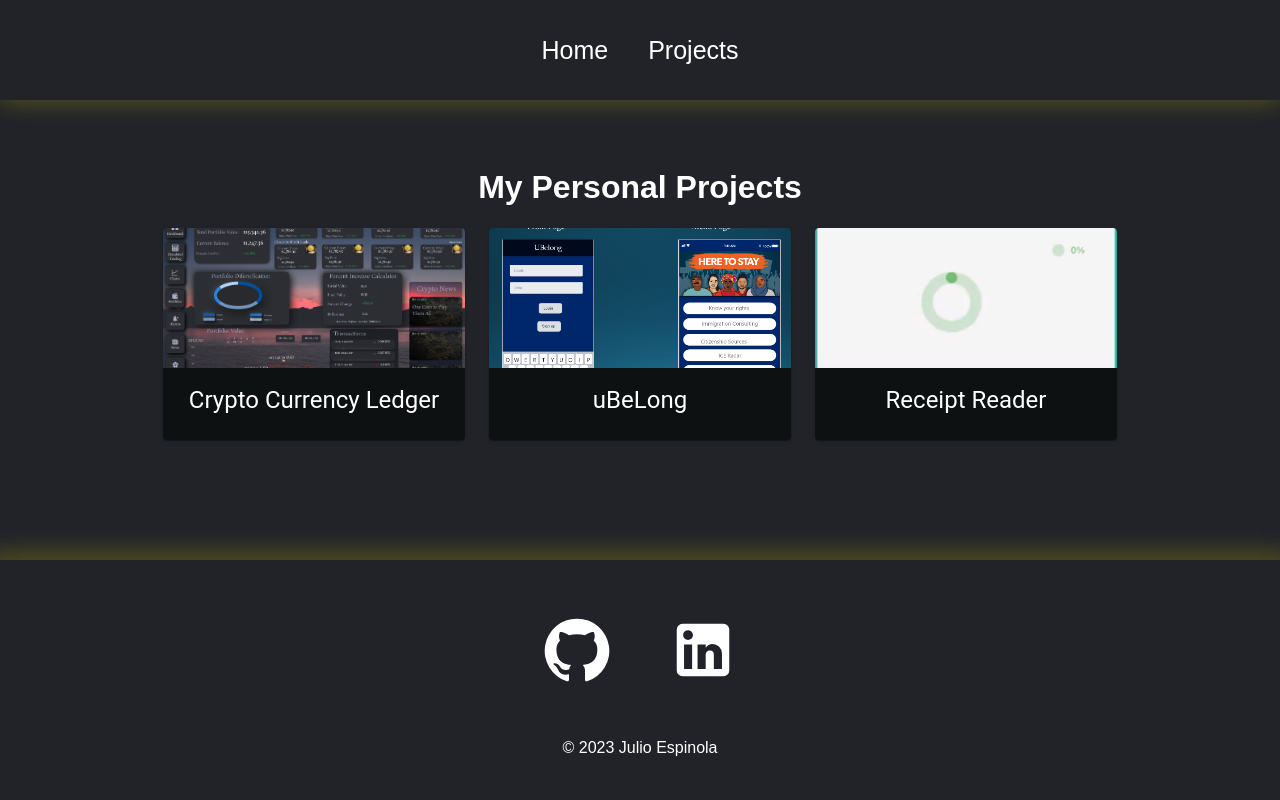
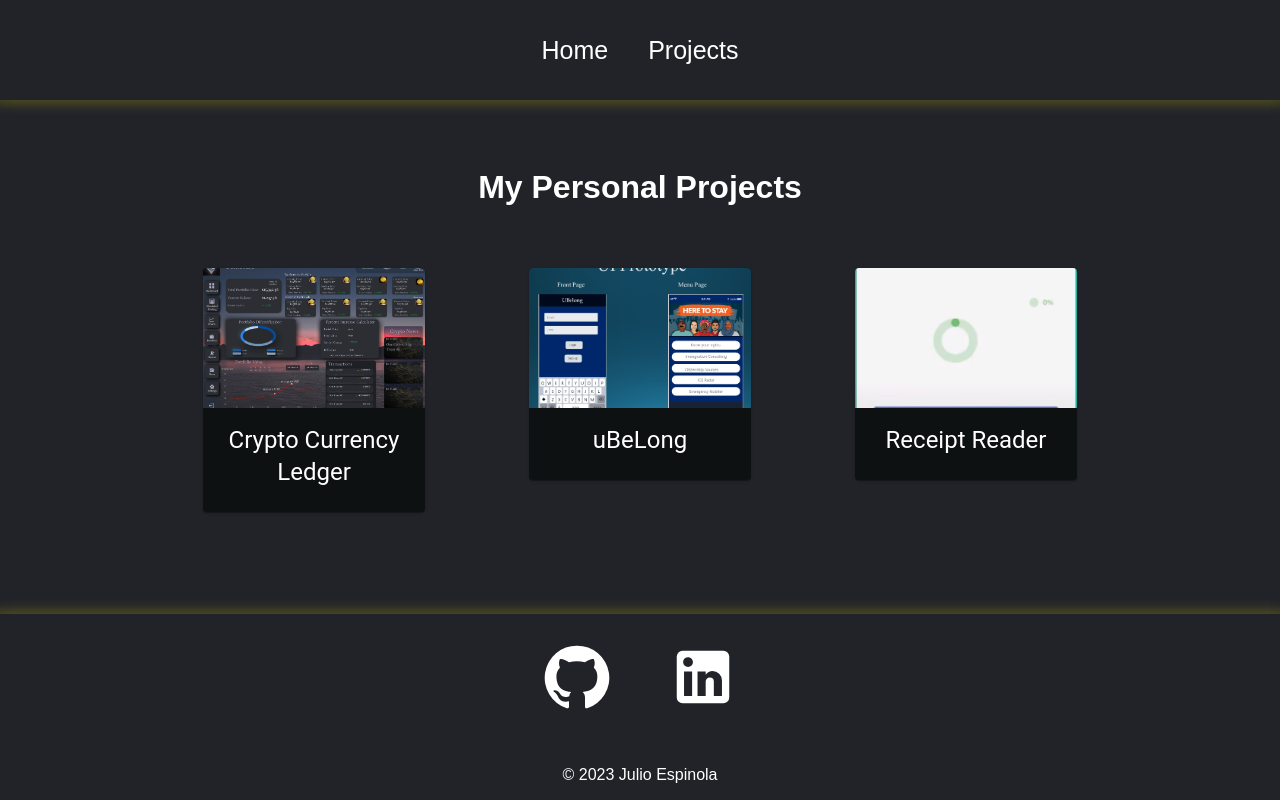
Before and after one commit to JulioSEspinola/Portfolio-2.0, a React (Create React App) app in the folder portfolio/: page /projects in a window 1280 px wide. Built offline with nearby package versions, Linux system fonts and the light colour scheme.

Commit message:
added the right margin to the project container. Also fixed the shadow box for the nav and footer to be consistent

```diff
--- a/portfolio/src/components/ProjectItem.js
+++ b/portfolio/src/components/ProjectItem.js
@@ -12,12 +12,13 @@ function ProjectItem({ image, name, id }) {
   return (
     <Card sx={{
       maxWidth: 345,
+      margin:5,
       color:"white",
       backgroundColor:"		#0e1111",
       transition: 'transform 0.3s, box-shadow 0.3s',
       '&:hover': {
         transform: 'scale(1.05)',
-        boxShadow: '0px 3px 15px rgba(252, 227, 4, 0.447) ',
+        boxShadow: '0px 2px 10px rgba(252, 227, 4, 0.447) ',
       },
     }} onClick={() => navigate("/project/" + id)}>
       <CardActionArea>
--- a/portfolio/src/styles/Footer.css
+++ b/portfolio/src/styles/Footer.css
@@ -1,16 +1,16 @@
 .footer {
     width: 100%;
-    min-height: 200px; /* Allows the footer to expand if needed */
+    /* min-height: 200px;  */
     background: #212329;
     display: flex;
     justify-content: center;
     align-items: center;
     flex-direction: column;
     gap: 10px; /* Use gap to space items vertically instead of padding */
-    box-shadow: rgba(252, 227, 4, 0.2) 0px 0px 20px 10px;
+    box-shadow: rgba(252, 227, 4, 0.2) 0px 0px 10px 5px;
     /* Optional for sticky footer */
     margin-top: auto;
-    padding: 20px 0; /* Adjust padding for more breathing room */
+    padding: 0px 0; /* Adjust padding for more breathing room */
   }
 
 .socialMedia svg {
--- a/portfolio/src/styles/Home.css
+++ b/portfolio/src/styles/Home.css
@@ -116,7 +116,8 @@
   font-size: 30px;
   width: 75%;
   padding: 30px;
-  box-shadow: rgba(252, 227, 4, 0.2) 0px 2px 20px 0px;
+  border-radius: 10px;
+  box-shadow: rgba(252, 227, 4, 0.2) 0px 0px 10px 5px;
  }
 
 .skills-h{
--- a/portfolio/src/styles/Navbar.css
+++ b/portfolio/src/styles/Navbar.css
@@ -2,7 +2,7 @@
     width: 100%;
     height: 100px;
     background: #212329;
-    box-shadow: rgba(252, 227, 4, 0.2) 0px 5px 20px 0px;
+    box-shadow: rgba(252, 227, 4, 0.2) 0px 0px 10px 5px;
   }
 
 .links {
```
